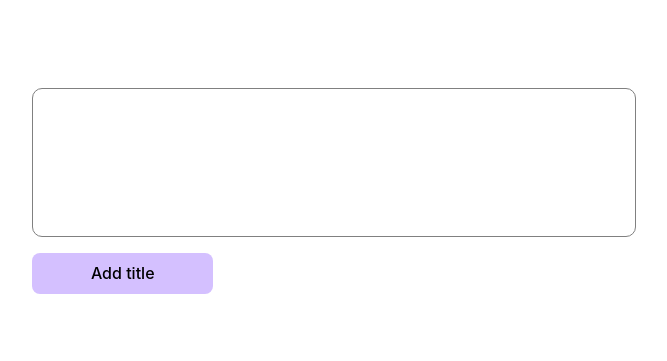
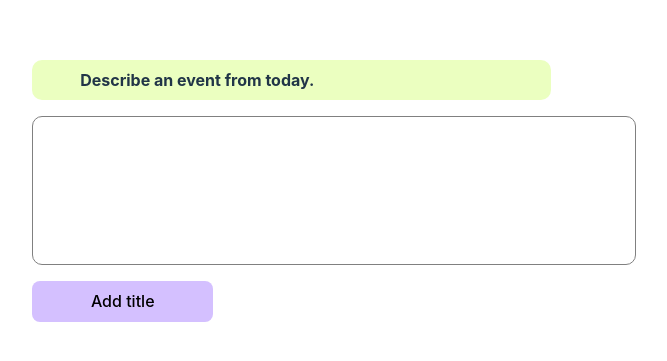
Before and after one commit to slavgetov/juno, a React (Vite) app: page / in a window 1280 px wide. Shown: the part 209-570 px from the top of the page, without its empty margins (306-973 px from the left). Built offline with nearby package versions, Linux system fonts and the light colour scheme.

Commit message:
simple close mechanism

```diff
--- a/src/App.tsx
+++ b/src/App.tsx
@@ -12,7 +12,10 @@ function App() {
         {/* <a href="https://vite.dev" target="_blank">
           <img src={viteLogo} className="logo" alt="Vite logo" />
         </a> */}
-        <DiaryEntry buttonTitle="Add title" />
+        <DiaryEntry
+          buttonTitle="Add title"
+          label="Describe an event from today."
+        />
       </div>
     </>
   );
--- a/src/components/DiaryEntry/DiaryEntry.css
+++ b/src/components/DiaryEntry/DiaryEntry.css
@@ -2,6 +2,15 @@
   display: flex;
   flex-direction: column;
   gap: 1em;
+}
+
+label {
+  background-color: #ebffc0;
+  border-radius: 10px;
+  padding: 0.5em 3em;
+  text-align: left;
+  width: 70%;
+  font-weight: bold;
 }
 
 textarea {
--- a/src/components/DiaryEntry/DiaryEntry.tsx
+++ b/src/components/DiaryEntry/DiaryEntry.tsx
@@ -4,21 +4,37 @@ import "./DiaryEntry.css";
 
 type DiaryEntryProps = {
   buttonTitle: string;
+  label: string;
 };
 
-const DiaryEntry = ({ buttonTitle }: DiaryEntryProps) => {
+const DiaryEntry = ({ buttonTitle, label }: DiaryEntryProps) => {
   const [entry, setEntry] = useState("");
+  const [isEntered, setIsEntered] = useState(false);
+
+  const handleClick = () => {
+    setIsEntered(true);
+  };
 
   return (
     <section className="diaryEntryContainer">
+      {isEntered ? (
+        <p>Thank you for sharing that.</p>
+      ) : (
+        <>
+          <label htmlFor="diaryEntry">{label}</label>
           <textarea
+            id="diaryEntry"
             name="diaryEntry"
             rows={8}
             cols={70}
             value={entry}
             onChange={(e) => setEntry(e.target.value)}
           />
-      <Button className="diaryEntryButton">{buttonTitle}</Button>
+          <Button className="diaryEntryButton" onClick={handleClick}>
+            {buttonTitle}
+          </Button>
+        </>
+      )}
     </section>
   );
 };
```
Lines whose indentation alone changed are shown as unchanged.
